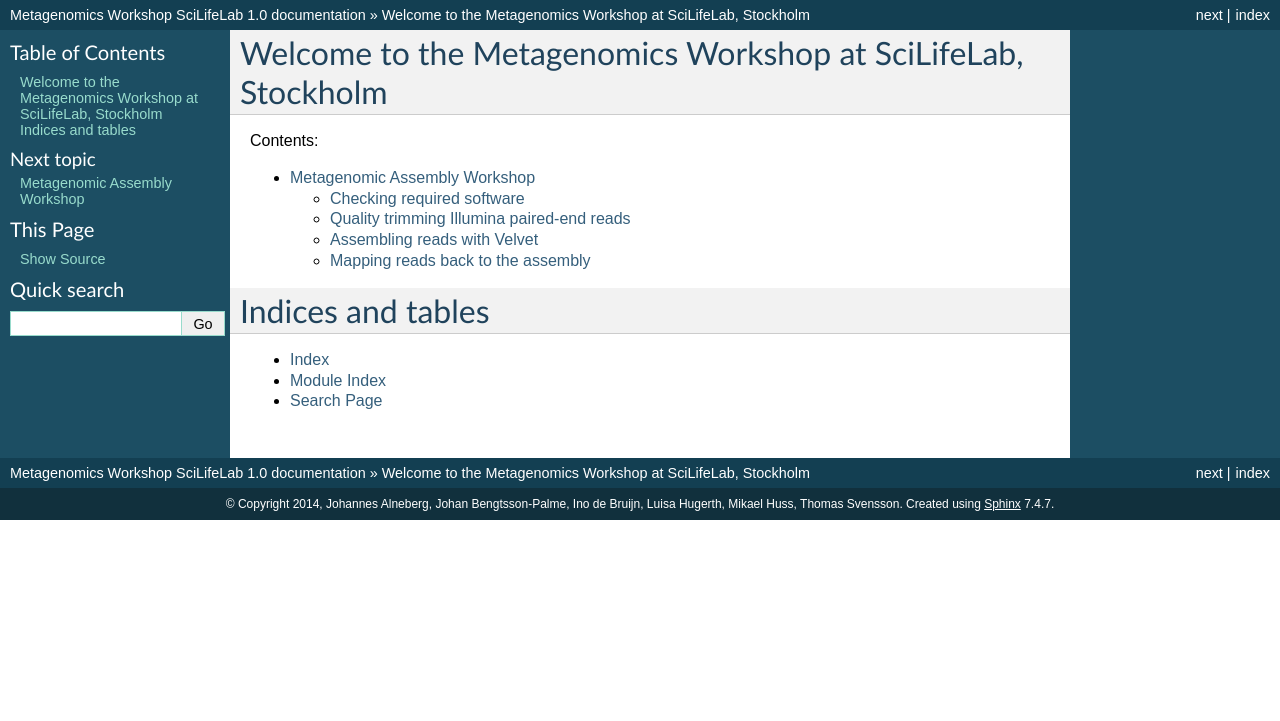
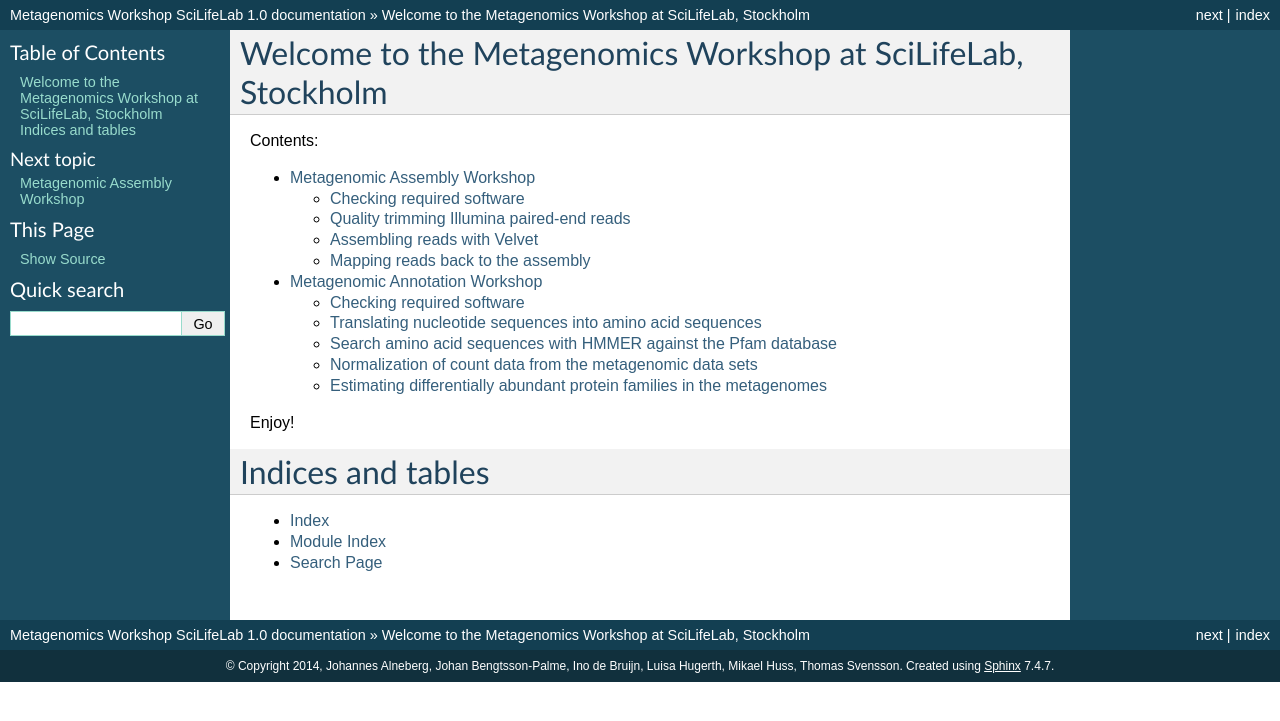
Before and after one commit to inodb/2014-5-metagenomics-workshop, a Sphinx documentation site: the page built from source/index.rst, in a window 1280 px wide. Shown: the top 721 px of the page. Built offline with Sphinx 7.4.7, drawn with Linux system fonts in a browser that asks for light colours; pages that are not in the unit, such as notebooks, are missing from menus.

Commit message:
Minor changes from Johan's pull. Introduce some minor errors.

```diff
--- a/source/annotation/index.rst
+++ b/source/annotation/index.rst
@@ -29,4 +29,3 @@ Contents:
    annotation
    normalization
    differential
-   metaxa2
--- a/source/index.rst
+++ b/source/index.rst
@@ -12,7 +12,9 @@ Contents:
    :maxdepth: 2
 
    assembly/index
+   annotation/index
 
+Enjoy!
 
 Indices and tables
 ==================
```
